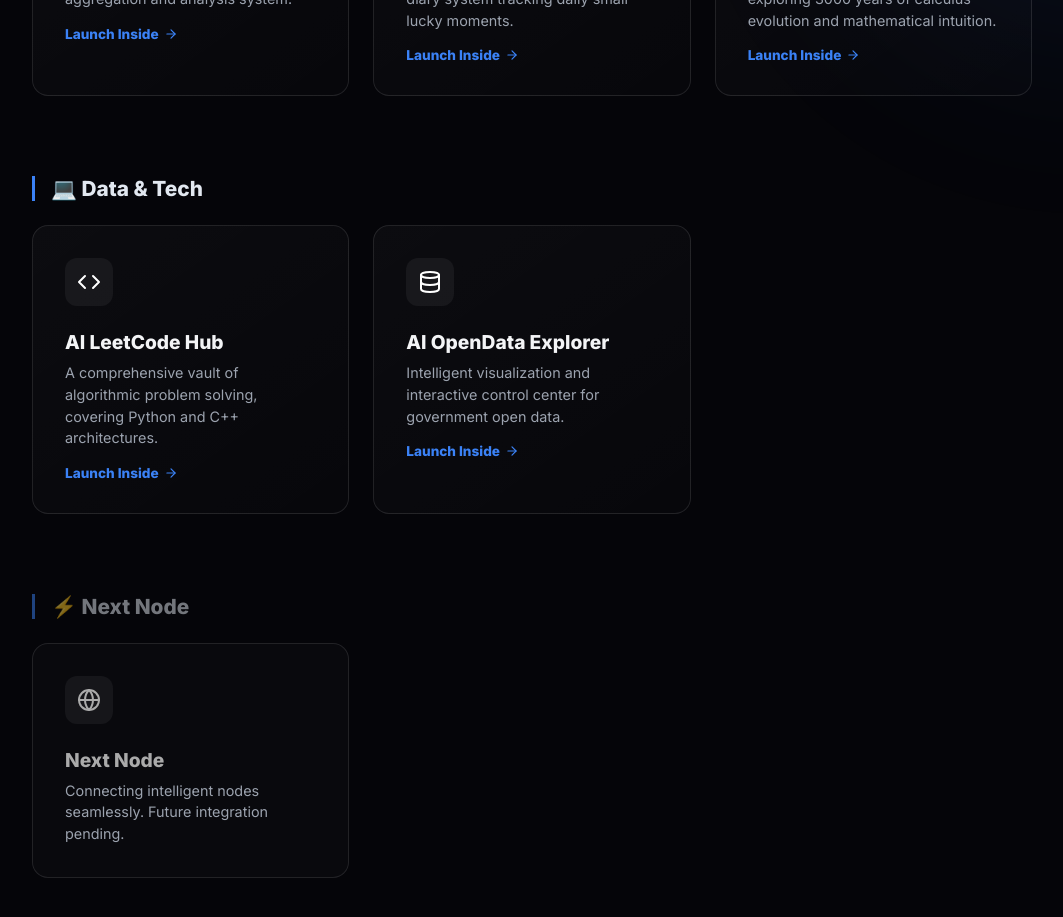
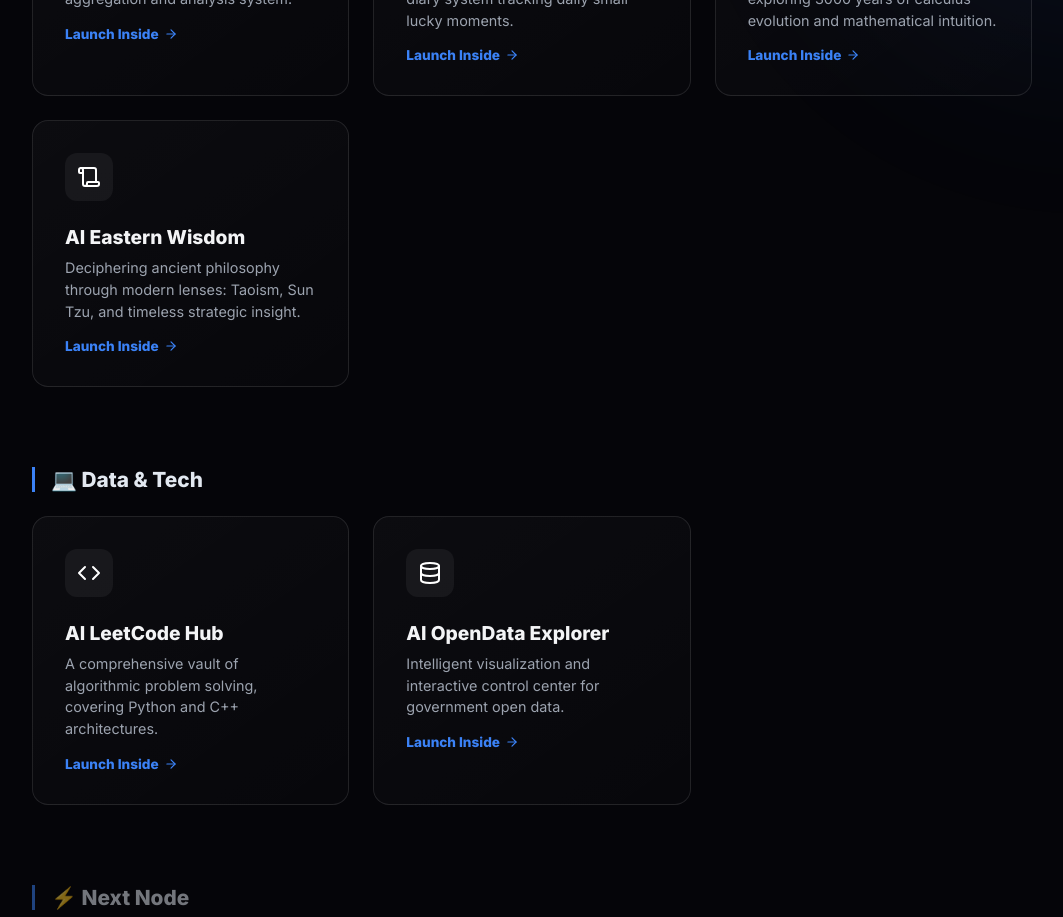
Before and after one commit to toydogcat/luna-ai, a React (Vite) app: page / in a window 1280 px wide. Shown: the part 820-1737 px from the top of the page, without its empty margins (58-1121 px from the left). Built offline with nearby package versions, Linux system fonts and the light colour scheme.

Commit message:
feat: deploy new Eastern Wisdom project within intelligence grouping

```diff
--- a/src/App.jsx
+++ b/src/App.jsx
@@ -1,6 +1,6 @@
 import React, { useState, useEffect } from 'react';
 import { motion, AnimatePresence } from 'framer-motion';
-import { Sparkles, ArrowRight, Zap, Globe, Users, MousePointerClick, Newspaper, Home, Languages, Heart, Code, Database, Eye, BookOpen } from 'lucide-react';
+import { Sparkles, ArrowRight, Zap, Globe, Users, MousePointerClick, Newspaper, Home, Languages, Heart, Code, Database, Eye, BookOpen, Scroll } from 'lucide-react';
 import { useTranslation } from 'react-i18next';
 import { trackEvent } from './firebase';
 
@@ -26,6 +26,12 @@ const PROJECT_CATEGORIES = [
         translationKey: 'projects.aiMath',
         url: 'https://toydogcat.github.io/ai-math/',
         icon: <BookOpen size={24} />
+      },
+      {
+        id: 'ai-eastern-wisdom',
+        translationKey: 'projects.aiEasternWisdom',
+        url: 'https://toydogcat.github.io/ai-eastern-wisdom/',
+        icon: <Scroll size={24} />
       }
     ]
   },
--- a/src/i18n.js
+++ b/src/i18n.js
@@ -44,6 +44,10 @@ const resources = {
         aiMath: {
           title: 'AI Math Stories',
           desc: 'An immersive narrative odyssey exploring 3000 years of calculus evolution and mathematical intuition.'
+        },
+        aiEasternWisdom: {
+          title: 'AI Eastern Wisdom',
+          desc: 'Deciphering ancient philosophy through modern lenses: Taoism, Sun Tzu, and timeless strategic insight.'
         }
       },
       metrics: {
@@ -103,6 +107,10 @@ const resources = {
         aiMath: {
           title: 'AI Math 數學愛好者故事',
           desc: '無窮的追尋：微積分三千年！一個帶您走進數學家直覺世界的奇幻小說與圖文故事集。'
+        },
+        aiEasternWisdom: {
+          title: 'AI Eastern Wisdom 東方智慧',
+          desc: '道法自然｜探索道德經、帛書德道經與古典智慧，以現代思維品讀永恆哲學。'
         }
       },
       metrics: {
```
